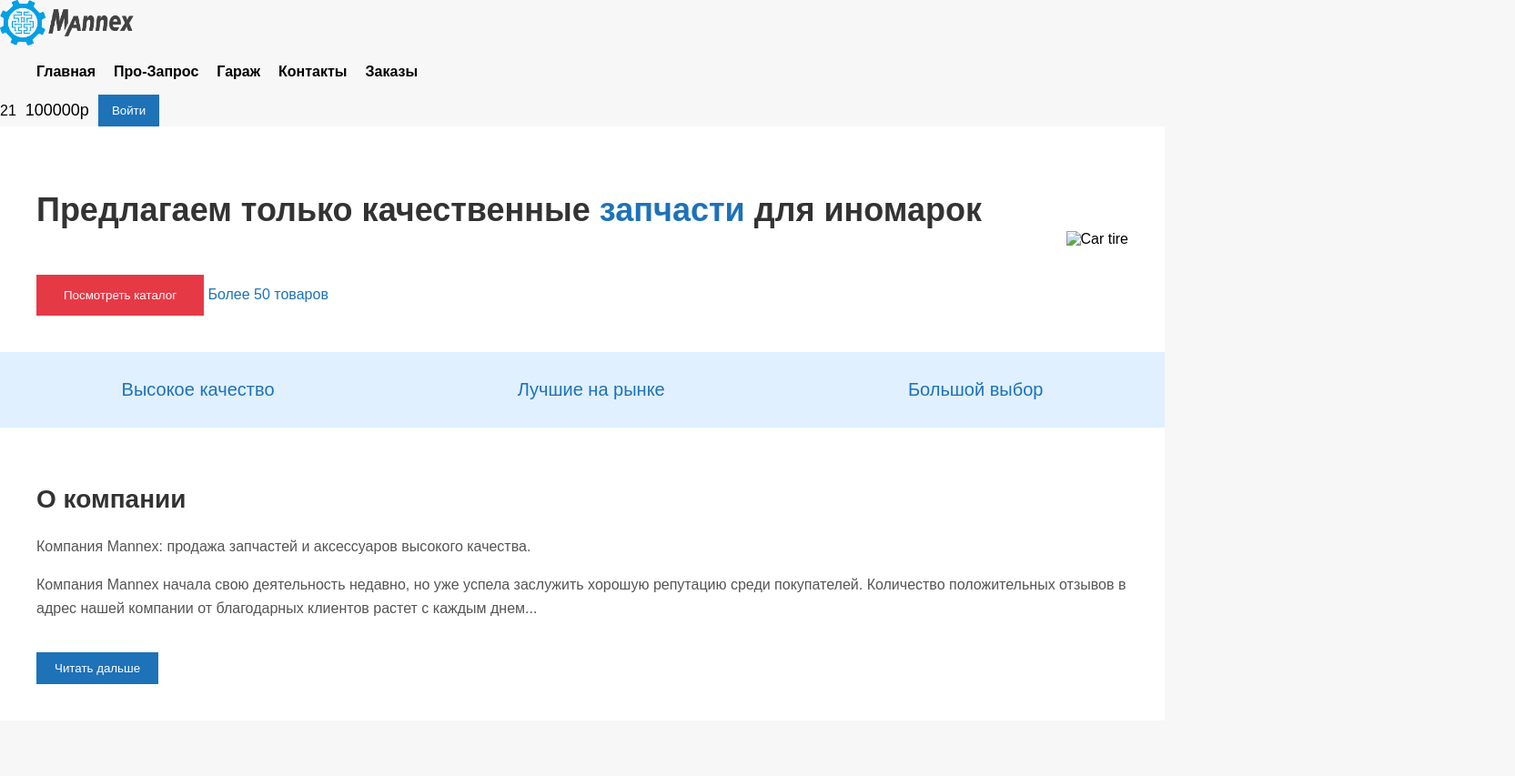
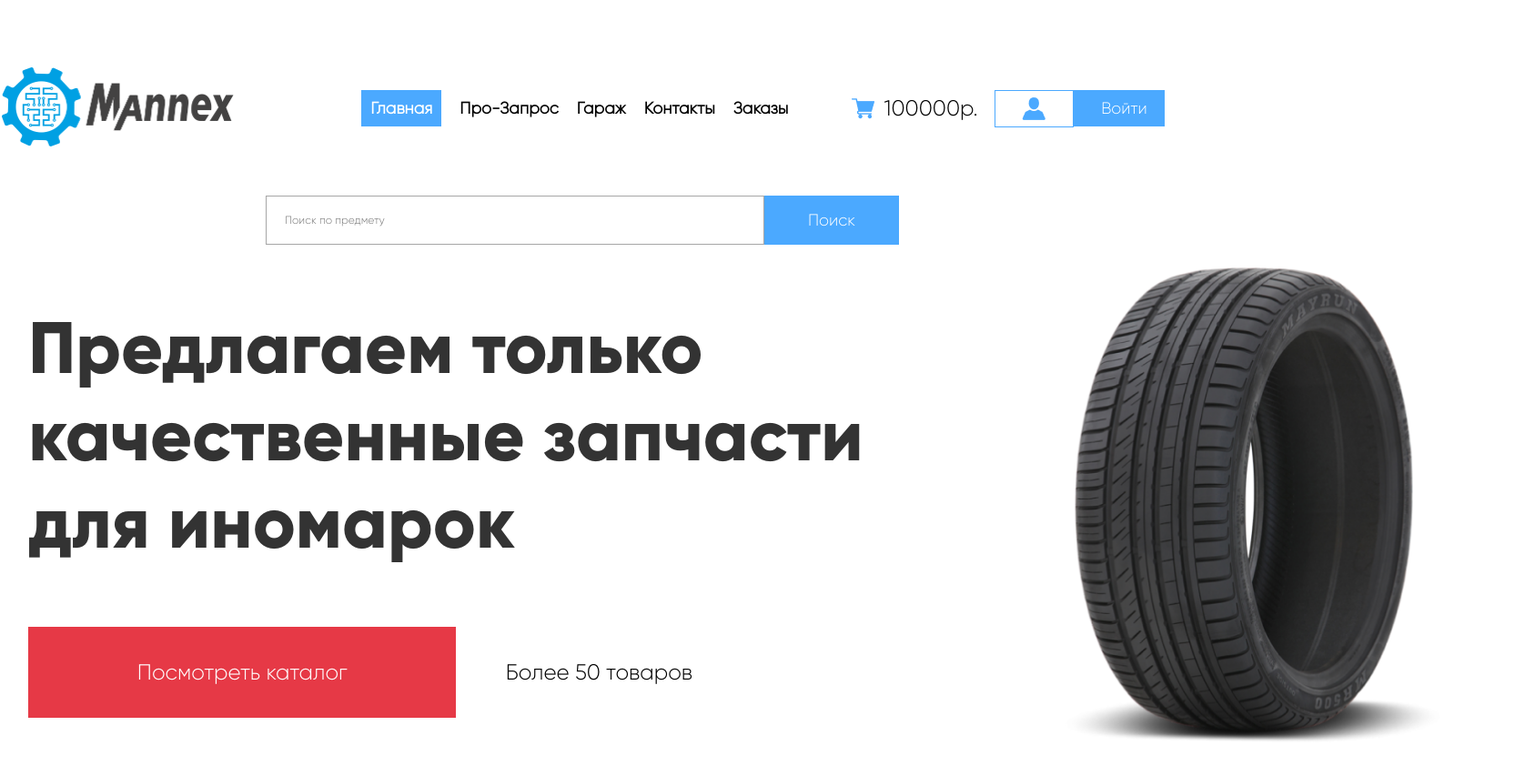
Before and after one commit to nik0571-1/demo3, a plain HTML site: page index.html in a window 1280 px wide. Shown: the top 853 px of the page at 91% size, 1665 px wide, since content can reach past the window. Before the commit the page ends 800 px from the top, so only its background shows below. Drawn offline with Linux system fonts and the light colour scheme.

Commit message:
first-page ready

```diff
--- a/index.html
+++ b/index.html
@@ -8,32 +8,39 @@
 </head>
 <body>
   <div class="container">
+  <nav>
     <div class="logo">
       <img src="./images/Лого@2x.png" alt="Mannex Logo">
   </div>
-  <nav>
       <ul>
-          <li><a href="#">Главная</a></li>
+          <li><a href="#" class="blue">Главная</a></li>
           <li><a href="#">Про-Запрос</a></li>
           <li><a href="#">Гараж</a></li>
           <li><a href="#">Контакты</a></li>
           <li><a href="#">Заказы</a></li>
       </ul>
+      <div class="cart">
+        <img src="./images/Корзина.png" alt="corzina">
+        <span class="ligi">100000р.</span>
+      </div>
+      <div class="enter">
+        <img src="./images/Group (1).png" alt="logo">
+        <button class="entering">Войти</button>
+      </div>
   </nav>
-  <div class="cart">21
-      <span>100000р</span>
-      <button>Войти</button>
-  </div>
 </header>
-
+<div class="input">
+  <input type="text" placeholder="Поиск по предмету">
+  <button class="search">Поиск</button>
+</div>
 <section class="promo">
   <div class="promo-text">
-      <h1>Предлагаем только качественные <span>запчасти</span> для иномарок</h1>
-      <button>Посмотреть каталог</button>
-      <span>Более 50 товаров</span>
+      <h1>Предлагаем только <br> качественные <span>запчасти</span> <br>для иномарок</h1>
+      <button class="katalog">Посмотреть каталог</button>
+      <span class="tovar">Более 50 товаров</span>
   </div>
   <div class="promo-image">
-      <img src="tire.png" alt="Car tire">
+      <img src="./images/Товар.png" alt="Car tire">
   </div>
 </section>
 
@@ -43,11 +50,20 @@
   <div class="feature">Большой выбор</div>
 </section>
 
-<section class="about">
-  <h2>О компании</h2>
-  <p>Компания Mannex: продажа запчастей и аксессуаров высокого качества.</p>
-  <p>Компания Mannex начала свою деятельность недавно, но уже успела заслужить хорошую репутацию среди покупателей. Количество положительных отзывов в адрес нашей компании от благодарных клиентов растет с каждым днем...</p>
-  <button>Читать дальше</button>
+<section class="above">
+  <div class="left-side"><h2>О компании</h2>
+    <p>Компания Mannex: продажа запчастей и аксессуаров высокого <br>качества<br>
+      <br>
+      Компания Mannex начала свою деятельность недавно, но уже успела <br>заслужить хорошую репутацию среди покупателей. Количество <br>положительных отзывов в адрес нашей компании от благодарных <br>клиентов растет с каждым днем. В нашем интернет-магазине вы <br>можете купить необходимые запчасти и аксессуары для своего <br>автомобиля по выгодным ценам<br>
+      <br>
+      Большой ассортимент<br>
+      <br>
+      В каталоге нашего магазина вы найдете автозапчасти для Lexus, <br>Mazda или иных автомобилей. Среди широкого ассортимента</p>
+    <button class="hoji">Читать дальше</button>
+  </div>
+  <div class="rigt-side">
+    <img src="./images/Фото.png" alt="">
+  </div>
 </section>
   </div>
 </body>
--- a/style.css
+++ b/style.css
@@ -1,12 +1,20 @@
-/* General Styles */
+@font-face {
+  font-family: gilroy;
+  src: url(./fonts/Gilroy-ExtraBold.otf);
+}
+
+@font-face {
+  font-family: gilroylight;
+  src: url(./fonts/Gilroy-Light.otf);
+}
+
 body {
   font-family: Arial, sans-serif;
   margin: 0;
   padding: 0;
-  background-color: #f7f7f7;
+  background-color: white;
 }
 
-/* Header */
 header {
   display: flex;
   justify-content: space-between;
@@ -16,43 +24,125 @@ header {
   box-shadow: 0 4px 6px rgba(0, 0, 0, 0.1);
 }
 
+.container {
+  display: flex;
+  justify-content: center;
+  align-items: center;
+  flex-direction: column;
+}
+
 .logo {
   img {
-    height: 50px;
+    height: 87px;
+    width: 255px;
+    cursor: pointer;
+    margin-right: 80px;
   }
 }
 
 nav {
+  display: flex;
+  justify-content: center;
+  align-items: center;
+  gap: 20px;
+  margin-top: 73.5px;
+  margin-left: -100px;
   ul {
     list-style: none;
     display: flex;
     gap: 20px;
   }
   li {
-    display: inline;
+    display: flex;
+    gap: 10px;
+    font-family: gilroylight;
+    font-size: 18px;
+    line-height: 20px;
+    font-weight: 400;
   }
   a {
     text-decoration: none;
     color: #000;
     font-weight: bold;
+    padding-top: 10px;
   }
+}
+
+.ligi {
+  font-family: gilroylight;
+  font-size: 24px;
+  line-height: 30px;
+  cursor: pointer;
+}
+
+.blue {
+  background-color: #4ba9ff;
+  color: white;
+  padding: 10px;
 }
 
 .cart {
   display: flex;
   align-items: center;
   gap: 10px;
-  span {
-    font-size: 18px;
-  }
-  button {
-    background-color: #1d72b8;
-    color: #fff;
-    border: none;
-    padding: 10px 15px;
+  margin-left: 50px;
+  img {
     cursor: pointer;
   }
+}
 
+.enter {
+  display: flex;
+  justify-content: center;
+  align-items: center;
+  gap: 10px;
+  width: 83px;
+  height: 40px;
+  img {
+    border: 1px solid #4ba9ff;
+    padding: 7px 29.5px;
+    margin-right: -10px;
+    margin-left: 100px;
+  }
+}
+
+.entering {
+  width: 100px;
+  height: 40px;
+  background-color: #4ba9ff;
+  color: white;
+  font-family: gilroylight;
+  font-size: 18px;
+  line-height: 20px;
+  font-weight: 400;
+  border: 1px solid #4ba9ff;
+  padding: 7.5px 29.5px;
+}
+
+.input {
+  display: flex;
+  margin-top: 50px;
+  input {
+    width: 524px;
+    height: 50px;
+    border: 1px solid #a6a6a6;
+    font-family: gilroylight;
+    font-size: 12px;
+    line-height: 13px;
+    font-weight: 400;
+    padding-left: 20px;
+  }
+}
+
+.search {
+  background-color: #4ba9ff;
+  color: white;
+  padding: 13px 47px;
+  border: 1px solid #4ba9ff;
+  font-family: gilroylight;
+  font-size: 18px;
+  line-height: 20px;
+  font-weight: 400;
 }
 
 .promo {
@@ -60,63 +150,118 @@ nav {
   justify-content: space-between;
   align-items: center;
   background-color: #fff;
-  padding: 40px;
 }
 
 .promo-text {
   h1 {
-    font-size: 36px;
-    line-height: 1.2;
+    font-family: gilroy;
+    font-size: 80px;
+    line-height: 96px;
+    font-weight: 700;
     color: #333;
+    margin-left: -300px;
   }
-  span {
-    color: #1d72b8;
-  }
-  button {
-    background-color: #e63946;
-    color: white;
-    border: none;
-    padding: 15px 30px;
-    cursor: pointer;
-    margin-top: 20px;
-  }
+}
+
+.tovar {
+  color: #000;
+  font-weight: 300;
+  font-family: gilroylight;
+  font-size: 24px;
+  line-height: 29px;
+  margin-left: 50px;
+  cursor: pointer;
+}
+
+.katalog {
+  background-color: #e63946;
+  width: 470px;
+  height: 100px;
+  color: white;
+  cursor: pointer;
+  border: none;
+  padding: 35px 119px;
+  font-family: gilroylight;
+  font-size: 24px;
+  line-height: 29px;
+  font-weight: 400;
+  margin-left: -300px;
 }
 
 .promo-image {
   img {
-    height: 150px;
+    height: 600px;
+    width: 595px;
+    position: absolute;
+    top: 250px;
+    left: 1070px;
   }
 }
+
 .features {
   display: flex;
-  justify-content: space-around;
-  background-color: #e0f0ff;
-  padding: 30px 0;
+  justify-content: center;
+  align-items: center;
+  gap: 25px;
+  margin-top: 72px;
 }
 
 .feature {
+  padding: 40px 80px;
+  padding-left: 100px;
+  background-color: #4ba9ff;
+  color: white;
+  width: 230px;
+  font-family: gilroylight;
   font-size: 20px;
-  color: #1d72b8;
+  line-height: 26px;
+  font-weight: 600;
+  margin-right: -20px;
 }
 
-.about {
+.above {
+  display: flex;
+  margin-right: 400px;
   background-color: #fff;
   padding: 40px;
+}
+
+.hoji {
+  padding: 40px 80px;
+  padding-left: 100px;
+  background-color: white;
+  color: #000;
+  width: 230px;
+  font-family: gilroylight;
+  font-size: 20px;
+  line-height: 26px;
+  font-weight: 600;
+  width: 470px;
+  height: 100px;
+  border: 1px solid #a6a6a6;
+}
+
+.left-side {
   h2 {
-    font-size: 28px;
+    font-family: gilroy;
+    font-size: 40px;
+    line-height: 43pxpx;
     color: #333;
   }
   p {
-    font-size: 16px;
-    color: #555;
-    line-height: 1.6;
-  }
-  button {
-    background-color: #1d72b8;
-    color: #fff;
-    border: none;
-    padding: 10px 20px;
-    cursor: pointer;
-    margin-top: 20px;
+    font-family: gilroylight;
+    font-size: 24px;
+    line-height: 28px;
+    font-weight: 500;
+    color: #000;
   }
 }
+
+.rigt-side {
+  img {
+    position: absolute;
+    width: 650px;
+    margin-left: 20px;
+    margin-top: 150px;
+  }
+}
```
Also changed, not shown: fonts/Gilroy-ExtraBold.otf (added), fonts/Gilroy-Light.otf (added), images/Товар.png (added), images/Фото.png (added).
